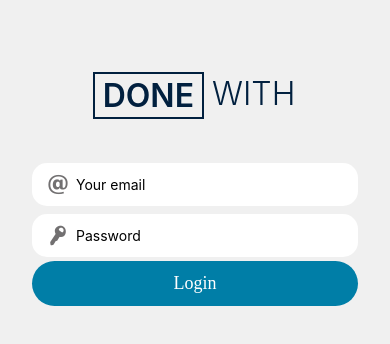
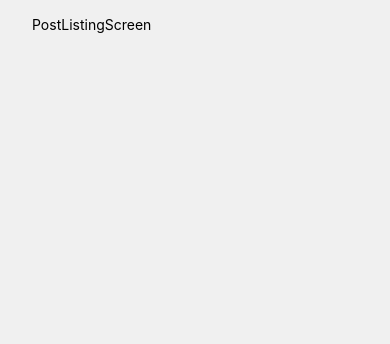
Before and after one commit to LeonelKero/done-with, a React Native app: screen / in a window 390 px wide. Shown: the top 344 px of the page. Built offline with nearby package versions, Linux system fonts and the light colour scheme.

Commit message:
Listing to post article

```diff
--- a/App.js
+++ b/App.js
@@ -6,6 +6,7 @@ import color from "./app/config/color";
 import RootContainer from "./app/screens/RootContainer";
 import SignInScreen from "./app/screens/signin/SignInScreen";
 import WelcomeScreen from "./app/screens/welcome/WelcomeScreen";
+import PostListingScreen from "./app/screens/post/PostListingScreen";
 
 const pickerItems = [
   {
@@ -44,7 +45,7 @@ const pickerItems = [
 ];
 
 export default function App() {
-  return ( <SignInScreen />
+  return ( <PostListingScreen />
     // <RootContainer>
     //    <DWInput
     //     placeholder="First name"
--- /dev/null
+++ b/app/screens/post/PostListingScreen.tsx
@@ -0,0 +1,22 @@
+import React from "react";
+import { StyleSheet, Text, View } from "react-native";
+import RootContainer from "../RootContainer";
+
+const PostListingScreen = () => {
+  return (
+    <RootContainer>
+      <View style={styles.container}>
+        <Text>PostListingScreen</Text>
+      </View>
+    </RootContainer>
+  );
+};
+
+export default PostListingScreen;
+
+const styles = StyleSheet.create({
+  container: {
+    paddingHorizontal: 32,
+    paddingVertical: 16
+  },
+});
```
